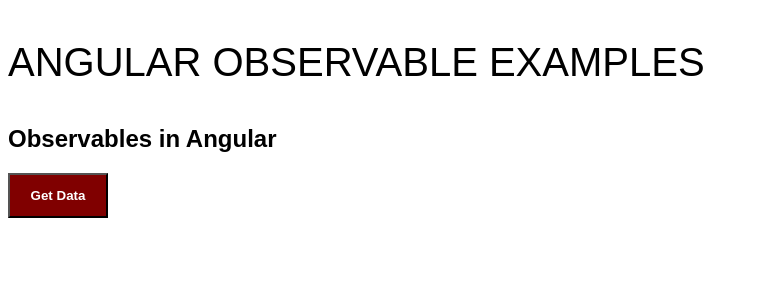
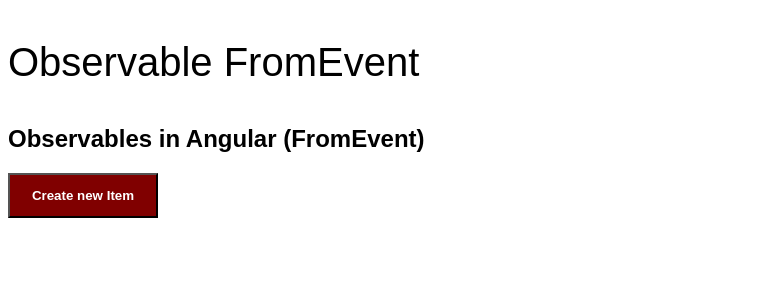
Before and after one commit to ijanzz5621/complete-angular-16, an Angular app: page / in a window 1280 px wide. Shown: the top 300 px of the page, without its empty margins (0-758 px from the left). Built offline with nearby package versions, Linux system fonts and the light colour scheme.

Commit message:
Add observable lesson

```diff
--- a/src/app/modules/modules.component.html
+++ b/src/app/modules/modules.component.html
@@ -24,4 +24,6 @@
 
 <!-- <app-service-hierarchy-injection></app-service-hierarchy-injection> -->
 
-<app-observable-example01></app-observable-example01>
+<!-- <app-observable-example01></app-observable-example01> -->
+
+<app-observable-from-event></app-observable-from-event>
--- a/src/app/modules/modules.component.ts
+++ b/src/app/modules/modules.component.ts
@@ -13,6 +13,7 @@
 import { ServiceExampleComponent } from './service-example/service-example.component';
 import { ServiceHierarchyInjectionComponent } from './service-hierarchy-injection/service-hierarchy-injection.component';
 import { ObservableExample01Component } from './observable/observable-example01/observable-example01.component';
+import { ObservableFromEventComponent } from './observable/observable-from-event/observable-from-event.component';
 
 
 @Component({
@@ -30,7 +31,8 @@
     CustomNgSwitchComponent,
     ServiceExampleComponent,
     ServiceHierarchyInjectionComponent,
-    ObservableExample01Component
+    ObservableExample01Component,
+    ObservableFromEventComponent,
   ],
   templateUrl: './modules.component.html',
   styleUrl: './modules.component.css'
--- a/src/app/modules/observable/observable-example01/observable-example01.component.html
+++ b/src/app/modules/observable/observable-example01/observable-example01.component.html
@@ -1,11 +1,24 @@
 <p class="title">{{title}}</p>
 
-<div class="container">
+<div class="container" style="width: 100%;">
     <h2>Observables in Angular</h2>
+
     <div class="data-list" *ngFor="let x of data">
         {{ x }}
     </div>
 
     <button (click)="GetAsyncDataClicked()">Get Data</button>
 
+    <div class="data-list" *ngFor="let y of ofdata">
+        {{ y }}
+    </div>
+
+    <button (click)="GetAsyncDataClickUsingOf()">Get Data Of</button>
+
+    <div class="data-list" *ngFor="let z of fromdata">
+        {{ z }}
+    </div>
+
+    <button (click)="GetAsyncDataClickUsingFrom()">Get Data From</button>
+
 </div>
--- a/src/app/modules/observable/observable-example01/observable-example01.component.ts
+++ b/src/app/modules/observable/observable-example01/observable-example01.component.ts
@@ -1,6 +1,6 @@
 import { NgFor } from '@angular/common';
 import { Component } from '@angular/core';
-import { Observable } from 'rxjs';
+import { from, Observable, of } from 'rxjs';
 
 @Component({
   selector: 'app-observable-example01',
@@ -15,6 +15,12 @@
   title = "ANGULAR OBSERVABLE EXAMPLES";
 
   data: any[] = [];
+  ofdata: any[] = [];
+  fromdata: any[] = [];
+
+  array1: any[] = [1, 3, 5, 7, 9];
+  array2: any[] = ['A', 'B', 'C', 'D', 'E'];
+
 
   async sleep(second: number) {
     await setTimeout(async () => {
@@ -22,40 +28,101 @@
     }, second * 1000)
   }
 
-  //1. Create Observable
-
   // Observable
   myObservable = new Observable((observer) => {
     // observer.next([1, 2, 3, 4, 5]); // emit value
 
-    // // stream data
-    // observer.next(1);
-    // this.sleep(1);
-    // observer.next(2);
-    // this.sleep(2);
-    // observer.next(3);
-    // this.sleep(3)
-    // observer.next(4);
-    // this.sleep(4);
-    // observer.next(5);
-
     setTimeout(() => { observer.next(1) }, 1000);
     setTimeout(() => { observer.next(2) }, 2000);
     setTimeout(() => { observer.next(3) }, 3000);
+    // setTimeout(() => { observer.error(new Error('Something went wrong. Please try again later')) }, 3000);
     setTimeout(() => { observer.next(4) }, 4000);
     setTimeout(() => { observer.next(5) }, 5000);
+    setTimeout(() => { observer.complete() }, 6000);
 
   });
+
+  // of example
+  //myOfObservable = of(this.array1);
+
+  // Observable using Promise
+  myPromiseData = new Promise((resolve, reject) => {
+    resolve([10, 20, 30, 40, 50])
+  })
+
+  // using of
+  myOfObservable = of(this.array1, this.array2);
+
+  // using from observable
+  // myFromObservable = from(['MY', 'NAME', 'IS', 'SHARIZAN']);
+
+  // It will loop as CHAR
+  //myFromObservable = from('MYNAMEISSHARIZAN');
+
+  // From Observable using Promise
+  myFromObservable = from(this.myPromiseData)
 
   GetAsyncDataClicked() {
 
     this.data = [];
+
     // Observer
     // next, error, complete
-    this.myObservable.subscribe((val: any) => {
-      //this.data = val;
-      this.data.push(val)
-    })
+
+    // // old version
+    // this.myObservable.subscribe((val: any) => {
+    //   //this.data = val;
+    //   this.data.push(val)
+    // },
+    // (err) => {
+    //   alert(err.message);
+    // },
+    // () => {
+    //   alert('Data has been retrieved successfully.')
+    // });
+
+    this.myObservable.subscribe({
+      next: (val: any) => this.data.push(val),
+      error: (err: Error) => alert(err.message),
+      complete: () => alert('Data has been streamed successfully!')
+    });
+
+    // // new version
+    // of(this.myObservable).subscribe({
+    //   next: (val) => this.data.push(val),
+    //   error: (err) => alert(err.message),
+    //   complete: () => alert('Data has been streamed successfully!')
+    // });
+
+  }
+
+  GetAsyncDataClickUsingOf() {
+
+    this.ofdata = [];
+
+    this.myOfObservable.subscribe({
+      next: (val: any) => {
+        for (var item in val) {
+          this.ofdata.push(item)
+        }
+      },
+      error: (err: Error) => alert(err.message),
+      complete: () => alert('Data Of Observable has been streamed successfully!')
+    });
+  }
+
+  GetAsyncDataClickUsingFrom() {
+
+    this.fromdata = [];
+
+    this.myFromObservable.subscribe({
+      next: (val: any) => {
+          this.fromdata.push(val)
+      },
+      error: (err: Error) => alert(err.message),
+      complete: () => alert('Data From Observable has been streamed successfully!')
+    });
+
   }
 
 }
--- /dev/null
+++ b/src/app/modules/observable/observable-from-event/observable-from-event.component.css
@@ -0,0 +1,29 @@
+.container {
+
+    h2 {
+        font-weight: bold;
+        font-family: Arial, Helvetica, sans-serif;
+    }
+
+    button {
+        width: 150px;
+        height: 45px;
+        background-color: maroon;
+        color: white;
+        font-weight: bold;
+        cursor: pointer;
+    }
+}
+
+.title {
+   font-size: 40px;
+   font-family: Arial, Helvetica, sans-serif;
+}
+
+.data-list {
+    margin: 10px;
+    padding: 10px;
+    background-color: #e0e0e0;
+    font-weight: bold;
+    font-size: 25px;
+}
--- /dev/null
+++ b/src/app/modules/observable/observable-from-event/observable-from-event.component.html
@@ -0,0 +1,11 @@
+<p class="title">{{title}}</p>
+
+<div class="container" style="width: 100%;">
+    <h2>Observables in Angular (FromEvent)</h2>
+
+    <div id="container">
+    </div>
+
+    <button #createBtn>Create new Item</button>
+
+</div>
--- /dev/null
+++ b/src/app/modules/observable/observable-from-event/observable-from-event.component.ts
@@ -0,0 +1,43 @@
+import { NgFor } from '@angular/common';
+import { AfterViewInit, Component, ElementRef, ViewChild } from '@angular/core';
+import { fromEvent } from 'rxjs';
+
+@Component({
+  selector: 'app-observable-from-event',
+  standalone: true,
+  imports: [
+    NgFor
+  ],
+  templateUrl: './observable-from-event.component.html',
+  styleUrl: './observable-from-event.component.css'
+})
+export class ObservableFromEventComponent implements AfterViewInit {
+  title="Observable FromEvent";
+
+  @ViewChild('createBtn')
+  createBtn: ElementRef | undefined;
+
+  createBtnObservable: any;
+
+  subscribeButton() {
+
+    let count = 0;
+    this.createBtnObservable = fromEvent(this.createBtn?.nativeElement, 'click')
+      .subscribe((data) => {
+        // console.log(data);
+        this.showItem(++count);
+      });
+  }
+
+  ngAfterViewInit(): void {
+      this.subscribeButton();
+  }
+
+  showItem(num: number) {
+    let div = document.createElement('div');
+    div.innerText = 'Item ' + num;
+    div.className = 'data-list';
+    document.getElementById('container')?.append(div);
+  }
+
+}
```
Also changed, not shown: instructions.txt.
